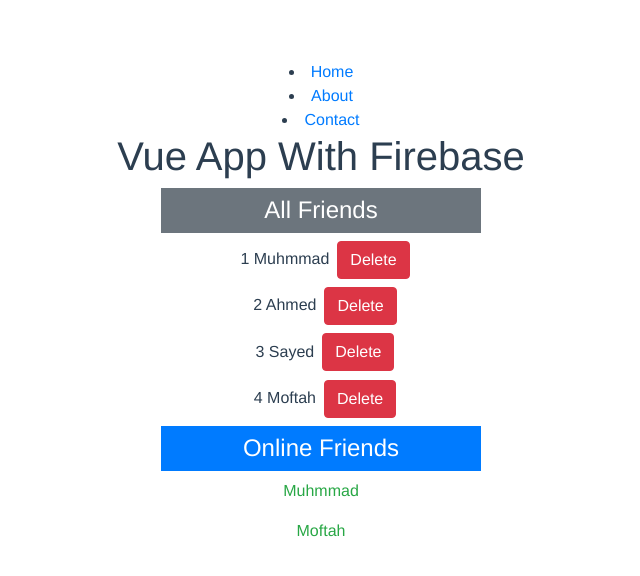
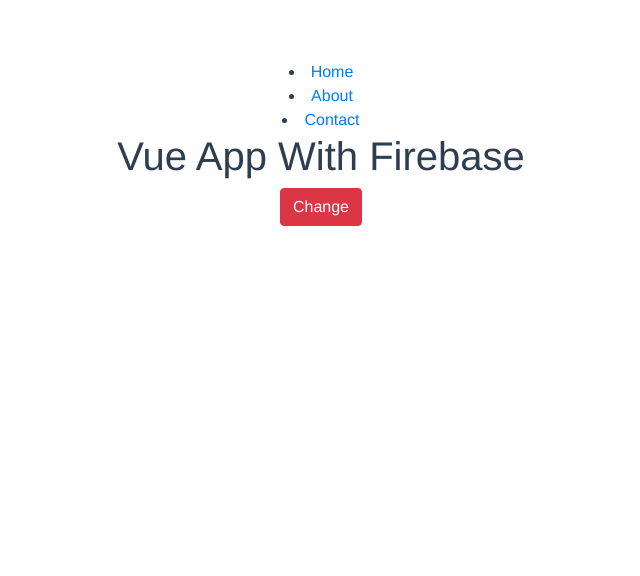
Before and after one commit to Muhammad-Moftah/vue-firebase, a Vue app: page / in a window 1280 px wide. Shown: the top 576 px of the page, without its empty margins (319-959 px from the left). Built offline with nearby package versions, Linux system fonts and the light colour scheme.

Commit message:
lifecycle hooks video

```diff
--- a/src/App.vue
+++ b/src/App.vue
@@ -1,42 +1,31 @@
 <template>
   <div id="app">
     <Navbar />
-    <h1>{{title}}</h1>
-    <friends :allfriends=friends @delete="deleteFriend"/>
-    <!-- bind the component tag with the name you typed (delete) -->
-
-    <onlinefriends :allfriends=friends />
+    <h1>{{ title }}</h1>
+    <button class="btn btn-danger" @click="changeTitle">Change</button>
   </div>
 </template>
 
 <script>
-import Navbar from "./components/Navbar";
-import friends from "./components/Friends";
-import onlinefriends from "./components/Online-friends";
+import Navbar from "./Navbar";
 export default {
   name: "app",
   data() {
     return {
-      title: "Vue app with firebase",
-      friends: [
-        { name: "Muhmmad", online: true },
-        { name: "Ahmed", online: false },
-        { name: "Sayed", online: false },
-        { name: "Moftah", online: true }
-      ]
+      title: "Vue app with firebase"
     };
   },
   components: {
-    Navbar,
-    friends,
-    onlinefriends
+    Navbar
   },
-  methods:{
-      deleteFriend(childName){
-          this.friends = this.friends.filter( friend => {
-          return friend.name !== childName.name
-        })
-      }
+  methods: {
+    changeTitle() {
+      this.title = "Done Sir";
+    }
+  },
+
+  updated(){
+    alert(this.title);
   }
 };
 </script>
--- a/src/components/Friends.vue
+++ /dev/null
@@ -1,37 +0,0 @@
-<template>
-    <section>
-        <h4 class="p-2 text-white bg-secondary w-25 mx-auto">All Friends</h4>
-        <div v-for="(friend, index) in allfriends" :key="index">
-            <p class=" d-inline-block mx-2" @click="onlineSwitch(friend)">
-                {{ index + 1 + " " + friend.name }}
-            </p>
-            <button class="btn btn-danger d-inline-block" @click="unfriend(friend.name)">
-                Delete
-            </button>
-        </div>
-    </section>
-</template>
-
-<script>
-    export default {
-        data() {
-            return {
-                title: "Frontend"
-            };
-        },
-        name: "Onlinefriends",
-        props: ["allfriends"],
-        methods: {
-            onlineSwitch(x) {
-                x.online = !x.online;
-            },
-            unfriend(name) {
-                this.$emit("delete", {
-                    name
-                });
-            }
-        }
-    };
-</script>
-
-<style></style>
--- a/src/components/Online-friends.vue
+++ /dev/null
@@ -1,23 +0,0 @@
-<template>
-    <section>
-        <h4 class="p-2 text-white bg-primary w-25 mx-auto" >Online Friends</h4>
-        <div v-for="(friend, index) in allfriends" :key="index">
-            <p  @click="onlineSwitch(friend)" class="text-bold-50 text-success" v-if="friend.online">{{ friend.name}}</p>
-        </div>
-    </section>
-</template>
-
-<script>
-    export default {
-        name: "Onlinefriends",
-        props: ["allfriends"],
-        methods: {
-           onlineSwitch(x) {
-                x.online = !x.online;
-            }
-        }
-    };
-</script>
-
-<style>
-</style>
```
Also changed, not shown: src/Navbar.vue (renamed from src/components/Navbar.vue).
